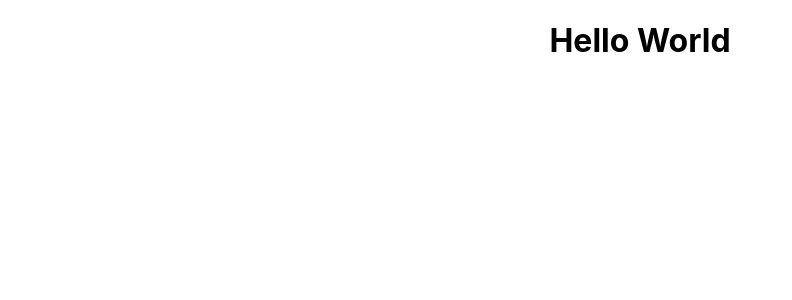
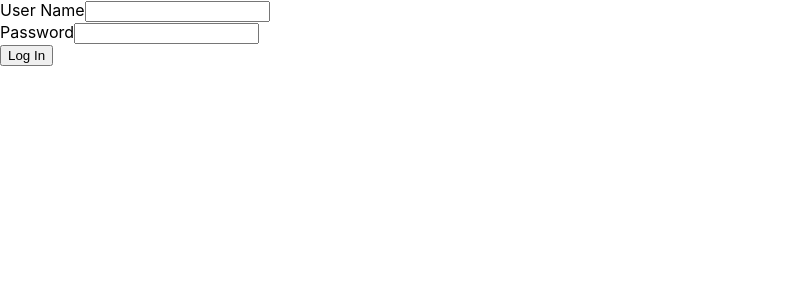
Before and after one commit to AswinTorch/TTP-Assignment-Bank-Of-React, a React (Create React App) app: page /login in a window 1280 px wide. Shown: the top 300 px of the page, without its empty margins (0-792 px from the left). Built offline with nearby package versions, Linux system fonts and the light colour scheme.

Commit message:
Added all components from tutorial and is up to date

```diff
--- a/src/App.js
+++ b/src/App.js
@@ -1,13 +1,53 @@
 import "./App.css";
 import React, { Component } from "react";
-import { BrowserRouter as Router } from "react-router-dom";
+import { BrowserRouter as Router, Route } from "react-router-dom";
+import Home from "./components/Home";
+import UserProfile from "./components/UserProfile";
+import LogIn from "./components/LogIn";
 
 class App extends Component {
+  constructor(props) {
+    super(props);
+    this.state = {
+      accountBalance: 14568.27,
+      currentUser: {
+        userName: "bob_loblaw",
+        memberSince: "08/23/99",
+      },
+    };
+  }
+
+  mockLogIn = (logInInfo) => {
+    const newUser = { ...this.state.currentUser };
+    newUser.userName = logInInfo.userName;
+    this.setState({ currentUser: newUser });
+  };
+
   render() {
+    const HomeComponent = () => (
+      <Home accountBalance={this.state.accountBalance} />
+    );
+    const UserProfileComponent = () => (
+      <UserProfile
+        userName={this.state.currentUser.userName}
+        memberSince={this.state.currentUser.memberSince}
+      />
+    );
+
+    const LogInComponent = () => (
+      <LogIn
+        user={this.state.currentUser}
+        mockLogIn={this.mockLogIn}
+        {...this.props}
+      />
+    );
+
     return (
       <Router>
-        <div className="App">
-          <h1>Hello World</h1>
+        <div>
+          <Route exact path="/" render={HomeComponent} />
+          <Route exact path="/userProfile" render={UserProfileComponent} />
+          <Route exact path="/login" render={LogInComponent} />
         </div>
       </Router>
     );
--- /dev/null
+++ b/src/components/AccountBalance.js
@@ -0,0 +1,9 @@
+import React, { Component } from "react";
+
+class AccountBalance extends Component {
+  render() {
+    return <div>Balance: {this.props.accountBalance}</div>;
+  }
+}
+
+export default AccountBalance;
--- /dev/null
+++ b/src/components/Home.js
@@ -0,0 +1,22 @@
+import React, { Component } from "react";
+import AccountBalance from "./AccountBalance";
+import { Link } from "react-router-dom";
+
+class Home extends Component {
+  render() {
+    return (
+      <div>
+        <img
+          src="http://1.bp.blogspot.com/-nXgPhmECfAQ/T5_AMJI1V0I/AAAAAAAAALk/91cvlzlN78Q/s1600/Bank.jpg"
+          alt="bank"
+          style={{ width: 200, height: 200 }}
+        />
+        <h1>Bank of React</h1>
+        <Link to="/userProfile">User Profile</Link>
+        <AccountBalance accountBalance={this.props.accountBalance} />
+      </div>
+    );
+  }
+}
+
+export default Home;
--- /dev/null
+++ b/src/components/LogIn.js
@@ -0,0 +1,59 @@
+import React, { Component } from "react";
+import { Redirect } from "react-router-dom";
+
+class LogIn extends Component {
+  constructor(props) {
+    super(props);
+    this.state = {
+      user: {
+        userName: "",
+        password: "",
+      },
+      redirect: false,
+    };
+  }
+
+  handleChange = (e) => {
+    const updatedUser = { ...this.state.user };
+    const inputField = e.target.name;
+    const inputValue = e.target.value;
+    updatedUser[inputField] = inputValue;
+
+    this.setState({ user: updatedUser });
+  };
+
+  handleSubmit = (e) => {
+    e.preventDefault();
+    this.props.mockLogIn(this.state.user);
+    this.setState({ redirect: true });
+  };
+
+  render() {
+    if (this.state.redirect) {
+      return <Redirect to="/userProfile" />;
+    }
+
+    return (
+      <div>
+        <form onSubmit={this.handleSubmit}>
+          <div>
+            <label htmlFor="userName">User Name</label>
+            <input
+              type="text"
+              name="userName"
+              onChange={this.handleChange}
+              value={this.state.user.userName}
+            />
+          </div>
+          <div>
+            <label htmlFor="password">Password</label>
+            <input type="password" name="password" />
+          </div>
+          <button>Log In</button>
+        </form>
+      </div>
+    );
+  }
+}
+
+export default LogIn;
--- /dev/null
+++ b/src/components/UserProfile.js
@@ -0,0 +1,19 @@
+import React, { Component } from "react";
+import { Link } from "react-router-dom";
+
+class UserProfile extends Component {
+  render() {
+    return (
+      <div>
+        <h1>User Profile</h1>
+
+        <div>Username: {this.props.userName}</div>
+        <div>Member Since: {this.props.memberSince}</div>
+
+        <Link to="/">Back to Home</Link>
+      </div>
+    );
+  }
+}
+
+export default UserProfile;
```
